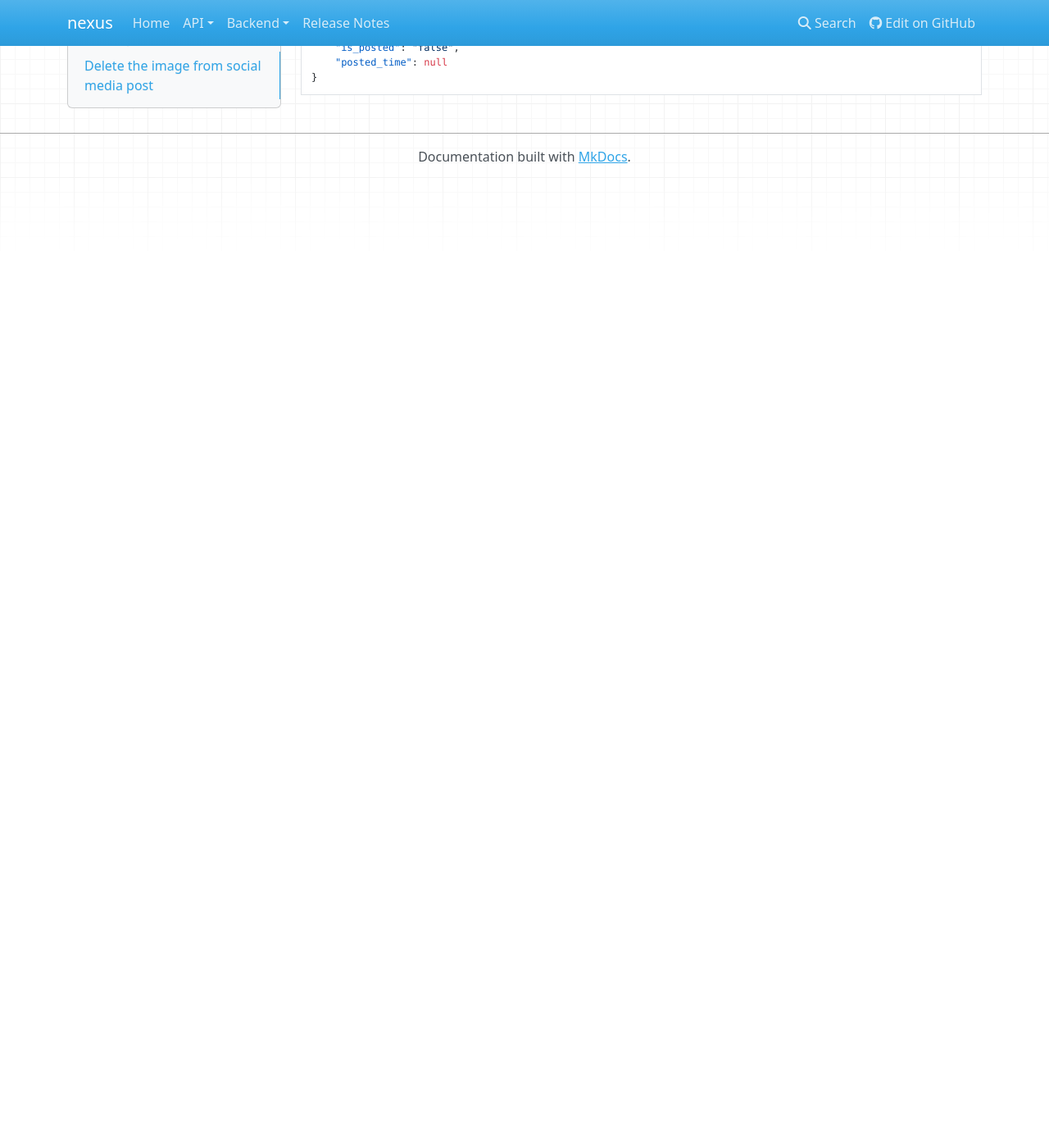
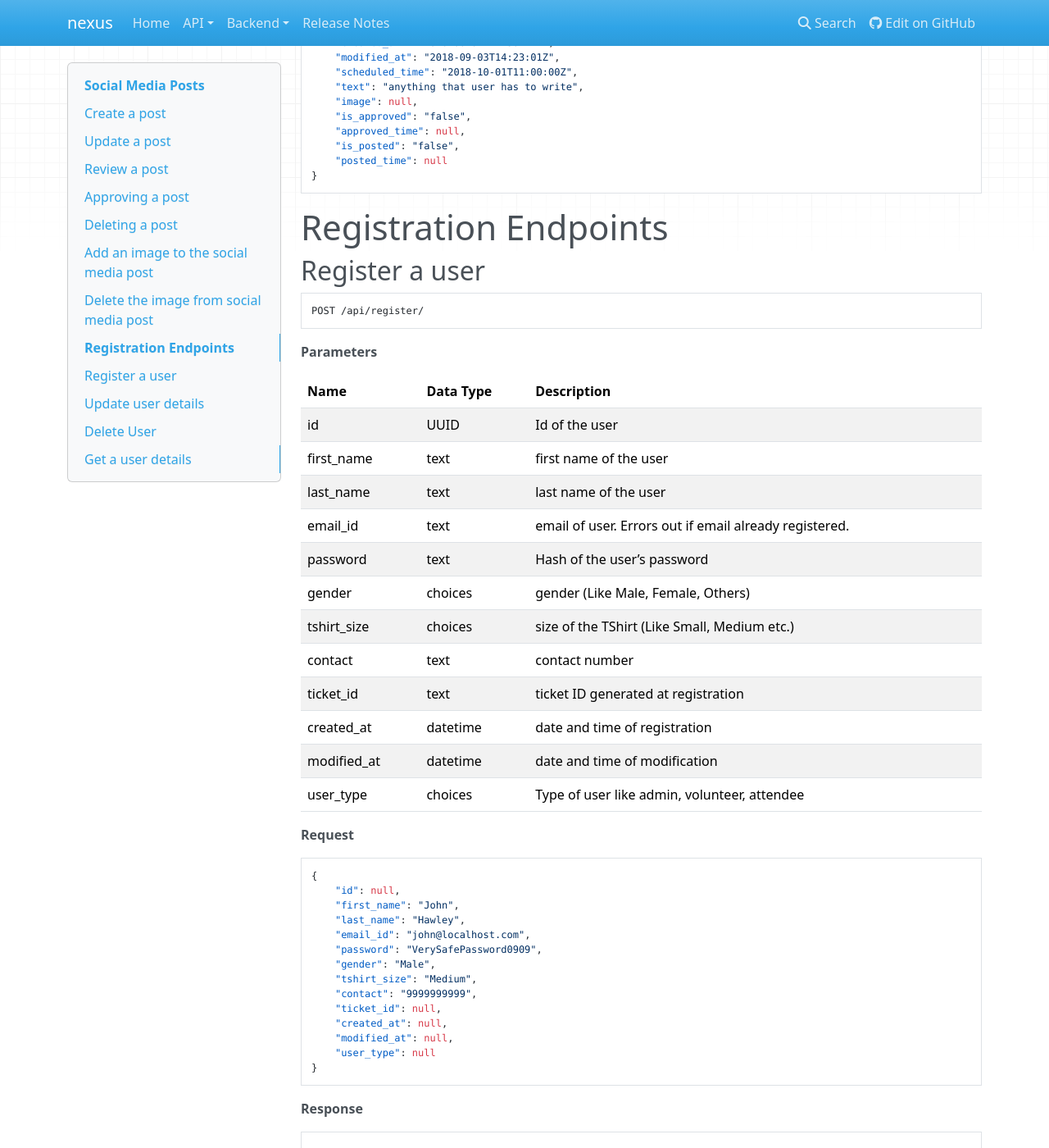
Before and after one commit to CuriousLearner/nexus, an MkDocs documentation site: the page built from docs/api/proposed_endpoints.md, in a window 1280 px wide and 1400 px high, scrolled down 4630 px. Shown: the whole window at 82% size. Built offline with MkDocs 1.6.1, drawn with Linux system fonts in a browser that asks for light colours; nearby versions of some CDN libraries; old or Windows-style settings are respelled for this version of MkDocs; before the commit the page ends 4849 px from its top, so only the background shows below that; some of the changed text lies outside the part shown.

Commit message:
docs(endpoints): Add endpoints for Registration API
This adds documentation for Registration API.
This introduces the Parameters that can be dealt with on Registrtion API
and actions like Create, Read, Update and Delete registered user.

````diff
--- a/docs/api/proposed_endpoints.md
+++ b/docs/api/proposed_endpoints.md
@@ -226,3 +226,146 @@
     "posted_time": null
 }
 ```
+
+
+# Registration Endpoints
+
+## Register a user
+
+```
+POST /api/register/
+```
+
+**Parameters**
+
+Name        | Data Type | Description
+------------|-----------|---------------------------
+id          | UUID      | Id of the user
+first_name  | text      | first name of the user
+last_name   | text      | last name of the user
+email_id    | text      | email of user. Errors out if email already registered.
+password    | text      | Hash of the user's password
+gender      | choices   | gender (Like Male, Female, Others)
+tshirt_size | choices   | size of the TShirt (Like Small, Medium etc.)
+contact     | text      | contact number
+ticket_id   | text      | ticket ID generated at registration
+created_at  | datetime  | date and time of registration
+modified_at | datetime  | date and time of modification
+user_type   | choices   | Type of user like admin, volunteer, attendee
+
+
+
+**Request**
+```json
+{
+    "id": null,
+    "first_name": "John",
+    "last_name": "Hawley",
+    "email_id": "john@localhost.com",
+    "password": "VerySafePassword0909",
+    "gender": "Male",
+    "tshirt_size": "Medium",
+    "contact": "9999999999",
+    "ticket_id": null,
+    "created_at": null,
+    "modified_at": null,
+    "user_type": null
+}
+```
+
+
+**Response**
+```json
+
+Status: 201 Created
+{
+    "id": "0f342ac1-ac32-4bd1-3612-efa32bc3d9a0",
+    "first_name": "John",
+    "last_name": "Hawley",
+    "email_id": "john@localhost.com",
+    "auth_token": "eyJ0eXAi0iJKV1QiLCJh",
+    "gender": "Male",
+    "tshirt_size": "Medium",
+    "contact": "9999999999",
+    "ticket_id": "This-is-a-unique-ticket-id",
+    "created_at": "2018-08-01T17:30:42Z",
+    "modified_at": "2018-08-01T17:30:42Z",
+    "user_type": "Attendee"
+}
+```
+
+## Update user details
+
+```
+PATCH /api/register/:uuid (requires authentication)
+```
+
+**Request**
+```json
+{
+    "first_name": "Jaun",
+    "last_name": "Hawley",
+    "email_id": "jaun@localhost.com",
+    "gender": "Male",
+    "tshirt_size": "Extra Large",
+    "contact": "9999999998",
+    "user_type": "Volunteer"
+}
+```
+
+**Response**
+```json
+
+Status: 200 OK
+{
+    "id": "0f342ac1-ac32-4bd1-3612-efa32bc3d9a0",
+    "first_name": "Jaun",
+    "last_name": "Hawley",
+    "email_id": "jaun@localhost.com",
+    "gender": "Male",
+    "tshirt_size": "Extra Large",
+    "contact": "9999999998",
+    "ticket_id": "This-is-a-unique-ticket-id",
+    "created_at": "2018-08-01T17:30:42Z",
+    "modified_at": "2018-08-02T07:10:42Z",
+    "user_type": "Volunteer"
+}
+```
+
+## Delete User
+
+```
+DELETE /api/register/:uuid (requires authentication)
+```
+
+**Response**
+```json
+
+Status: 204 No-Content
+```
+
+
+## Get a user details
+
+```
+GET /api/register/:uuid (requires authentication)
+```
+
+**Response**
+```json
+
+Status: 200 OK
+{
+    "id": "0f342ac1-ac32-4bd1-3612-efa32bc3d9a0",
+    "first_name": "Jaun",
+    "last_name": "Hawley",
+    "email_id": "jaun@localhost.com",
+    "gender": "Male",
+    "tshirt_size": "Extra Large",
+    "contact": "9999999998",
+    "ticket_id": "This-is-a-unique-ticket-id",
+    "created_at": "2018-08-01T17:30:42Z",
+    "modified_at": "2018-08-02T07:10:42Z",
+    "user_type": "Volunteer"
+}
+```
````
